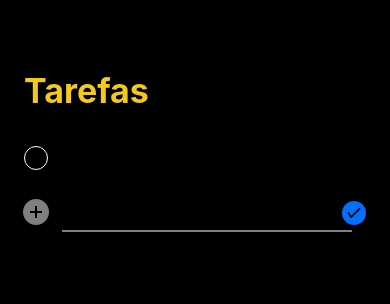
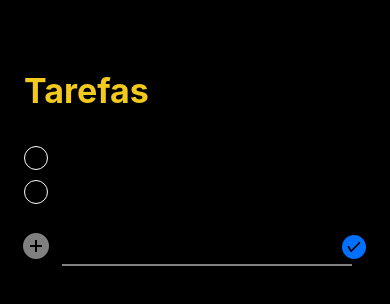
Before and after one commit to rayonefreire/todo, a React Native app: screen / in a window 390 px wide. Shown: the top 304 px of the page. Built offline with nearby package versions, Linux system fonts and the light colour scheme.

Commit message:
Começando a mostrar tarefas concluidas

```diff
--- a/src/pages/Home/index.tsx
+++ b/src/pages/Home/index.tsx
@@ -21,12 +21,14 @@ type Props = {
 export function Home(){
   const [text, setText] = useState(String);
   const [list, setList] = useState([
-    {id: '', name: '', done: false}
+    {id: '', name: '',}
   ]);
 
   const [listConcluded, setListConcluded] = useState([
-    '',
+    {id: '', name: ''},
   ]);
+
+  const [showList, setShowList] = useState(false);
 
   function addTask() {
     const item = {
@@ -66,7 +68,7 @@ export function Home(){
             const isMe = (element) => element.name === item.name;
             const pos = list.findIndex(isMe);
             list.splice(pos, 1);
-            listConcluded.push(name);
+            listConcluded.push(item);
             console.log(listConcluded);
             AsyncStorage.setItem("@LISTCONCLUDED", JSON.stringify(listConcluded));
             AsyncStorage.setItem('@LIST', JSON.stringify(list));
@@ -87,12 +89,30 @@ export function Home(){
       </View>
 
       <View style={styles.main}>
+        {
+          !showList ?
+          <>
             <FlatList
               data={list}
               extraData={list}
               renderItem={({ item }) => <Item name={item.name} item={item} />}
               keyExtractor={( item ) => item.id}
             />
+
+            <FlatList
+              data={listConcluded}
+              extraData={listConcluded}
+              renderItem={({ item }) => <Item name={item.name} item={item} />}
+              keyExtractor={( item ) => item.id}
+            />
+          </> :
+          <FlatList
+            data={list}
+            extraData={list}
+            renderItem={({ item }) => <Item name={item.name} item={item} />}
+            keyExtractor={( item ) => item.id}
+          />
+         }
 
         <View style={styles.form}>
           <Ionicons name="ios-add-circle-sharp" size={32} color="gray" />
```
Lines whose indentation alone changed are shown as unchanged.
